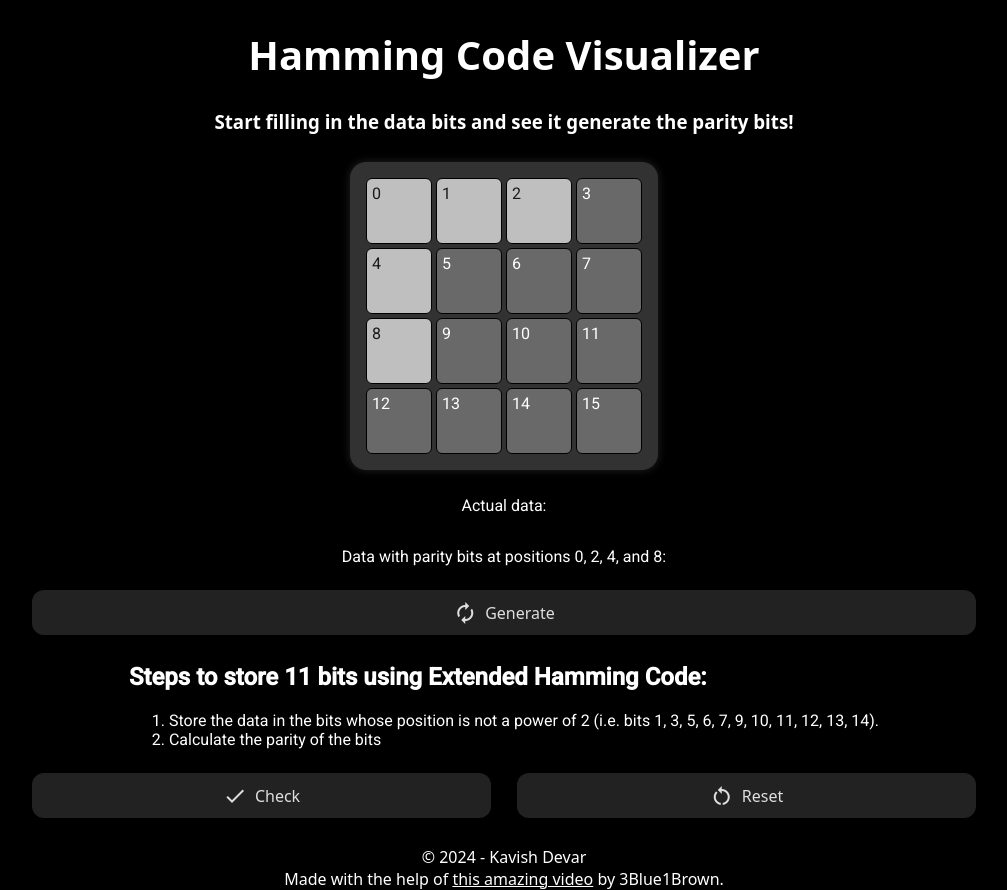
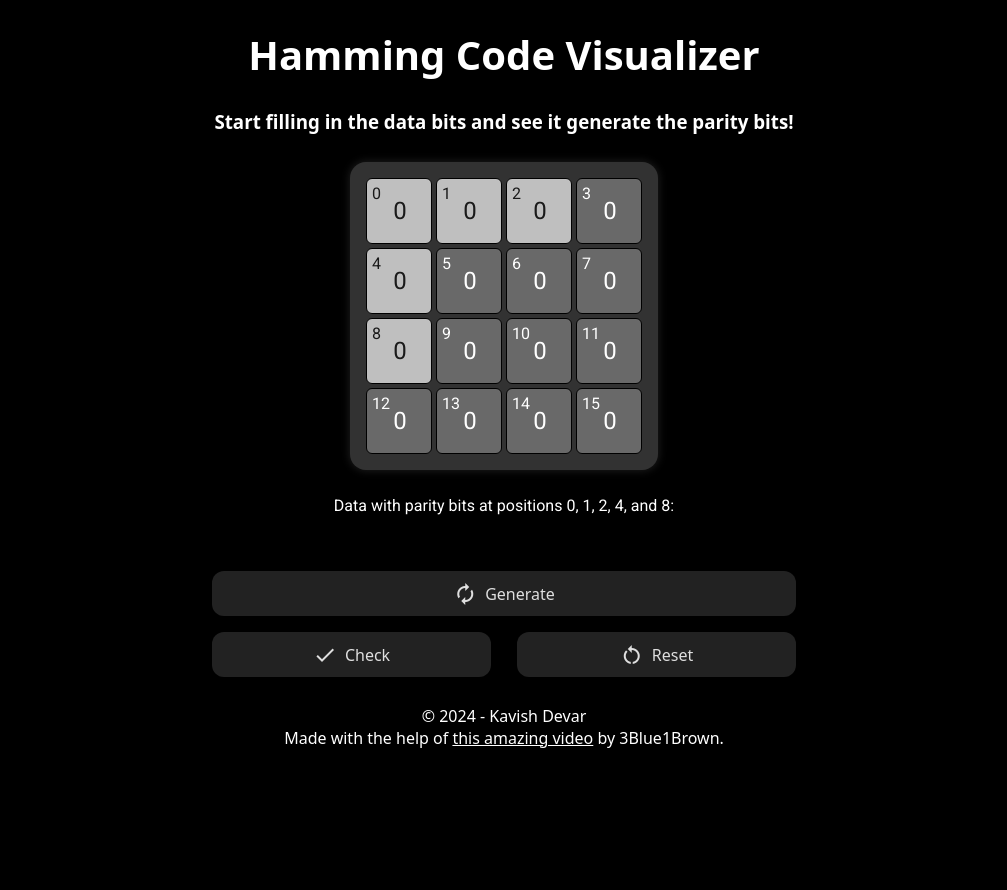
Before and after one commit to kavishdevar/angular-playground, an Angular app in the folder hammingcode/: page / in a window 1280 px wide. Shown: the whole page, without its empty margins (136-1143 px from the left). After the commit the page ends 827 px from the top, so only its background shows below. Built offline with nearby package versions, Linux system fonts and the light colour scheme.

Commit message:
fix hamming code generation, and still working on finding the errorbit

```diff
--- a/hammingcode/src/app/app.component.css
+++ b/hammingcode/src/app/app.component.css
@@ -14,8 +14,10 @@ h1 {
     text-align: center;
     margin-top: 20px;
     margin-bottom: 20px;
+
     a {
         color: #ffffff;
+
         &:visited {
             color: #ffffff;
         }
@@ -26,6 +28,7 @@ h1 {
     display: flex;
     justify-content: center;
 }
+
 .bits-grid {
     background-color: rgb(50 50 50);
     display: grid;
@@ -49,12 +52,15 @@ h1 {
     transition: background-color 0.3s, border-radius 0.3s, transform 0.3s;
     position: relative;
 
-    p{
+    p {
         font-size: 24px;
         text-align: center;
         margin-top: 10px;
         position: absolute;
-    };
+    }
+
+    ;
+
     input {
         height: 62px;
         width: 62px;
@@ -65,9 +71,15 @@ h1 {
         font-family: Roboto, "Helvetica Neue", sans-serif;
         font-size: 24px;
         text-align: center;
+
         &:focus {
             outline: none;
         }
+    }
+    input::-webkit-outer-spin-button,
+    input::-webkit-inner-spin-button {
+        -webkit-appearance: none;
+        margin: 0;
     }
     .bit-number {
         font-size: 16px;
@@ -89,6 +101,10 @@ h1 {
     color: rgb(26 26 26);
     border: 1px solid black;
     border-radius: 6px;
+
+    input {
+        color: rgb(26 26 26);
+    }
 }
 
 button {
@@ -123,6 +139,7 @@ button {
     margin-inline-start: 8px;
     vertical-align: middle;
 }
+
 .button-icon {
     display: inline-block;
     vertical-align: middle;
@@ -137,6 +154,16 @@ button {
     width: 100%;
 }
 
+.result {
+    display: flex;
+    justify-content: center;
+    margin-top: 20px;
+    margin-bottom: 20px;
+}
+
 :host {
     color: #ffffff;
+    display: block;
+    margin: auto;
+    max-width: 800px;
 }
--- a/hammingcode/src/app/app.component.html
+++ b/hammingcode/src/app/app.component.html
@@ -10,81 +10,78 @@
   <div class="bits-grid">
     <span class="bit parity">
       <p class="bit-number">0</p>
-      <input disabled class="bit-value" id="value0">
+      <input disabled class="bit-value" id="value0" value="0">
     </span>
     <span class="bit parity">
       <p class="bit-number">1</p>
-      <input disabled class="bit-value" id="value1">
+      <input disabled class="bit-value" id="value1" value="0">
     </span>
     <span class="bit parity">
       <p class="bit-number">2</p>
-      <input disabled class="bit-value" id="value2">
+      <input disabled class="bit-value" id="value2" value="0">
     </span>
     <span class="bit">
       <p class="bit-number">3</p>
-      <input pattern="[0-1]{1}" autocomplete="off" maxlength="1" class="bit-value" id="value3">
+      <input type="number" value="0" min="0" max="1" autocomplete="off" class="bit-value" id="value3">
     </span>
     <span class="bit parity">
       <p class="bit-number">4</p>
-      <input disabled class="bit-value" id="value4">
+      <input disabled class="bit-value" id="value4" value="0">
     </span>
     <span class="bit">
       <p class="bit-number">5</p>
-      <input pattern="[0-1]{1}" autocomplete="off" maxlength="1" class="bit-value" id="value5">
+      <input type="number" value="0" min="0" max="1" autocomplete="off" class="bit-value" id="value5">
     </span>
     <span class="bit">
       <p class="bit-number">6</p>
-      <input pattern="[0-1]{1}" autocomplete="off" maxlength="1" class="bit-value" id="value6">
+      <input type="number" value="0" min="0" max="1" autocomplete="off" class="bit-value" id="value6">
     </span>
     <span class="bit">
       <p class="bit-number">7</p>
-      <input pattern="[0-1]{1}" autocomplete="off" maxlength="1" class="bit-value" id="value7">
+      <input type="number" value="0" min="0" max="1" autocomplete="off" class="bit-value" id="value7">
     </span>
     <span class="bit parity">
       <p class="bit-number">8</p>
-      <input disabled class="bit-value" id="value8">
+      <input disabled class="bit-value" id="value8" value="0">
     </span>
     <span class="bit">
       <p class="bit-number">9</p>
-      <input pattern="[0-1]{1}" autocomplete="off" maxlength="1" class="bit-value" id="value9">
+      <input type="number" value="0" min="0" max="1" autocomplete="off" class="bit-value" id="value9">
     </span>
     <span class="bit">
       <p class="bit-number">10</p>
-      <input pattern="[0-1]{1}" autocomplete="off" maxlength="1" class="bit-value" id="value10">
+      <input type="number" value="0" min="0" max="1" autocomplete="off" class="bit-value" id="value10">
     </span>
     <span class="bit">
       <p class="bit-number">11</p>
-      <input pattern="[0-1]{1}" autocomplete="off" maxlength="1" class="bit-value" id="value11">
+      <input type="number" value="0" min="0" max="1" autocomplete="off" class="bit-value" id="value11">
     </span>
     <span class="bit">
       <p class="bit-number">12</p>
-      <input pattern="[0-1]{1}" autocomplete="off" maxlength="1" class="bit-value" id="value12">
+      <input type="number" value="0" min="0" max="1" autocomplete="off" class="bit-value" id="value12">
     </span>
     <span class="bit">
       <p class="bit-number">13</p>
-      <input pattern="[0-1]{1}" autocomplete="off" maxlength="1" class="bit-value" id="value13">
+      <input type="number" value="0" min="0" max="1" autocomplete="off" class="bit-value" id="value13">
     </span>
     <span class="bit">
       <p class="bit-number">14</p>
-      <input pattern="[0-1]{1}" autocomplete="off" maxlength="1" class="bit-value" id="value14">
+      <input type="number" value="0" min="0" max="1" autocomplete="off" class="bit-value" id="value14">
     </span>
     <span class="bit">
       <p class="bit-number">15</p>
-      <input pattern="[0-1]{1}" autocomplete="off" maxlength="1" class="bit-value" id="value15">
+      <input type="number" value="0" min="0" max="1" autocomplete="off" class="bit-value" id="value15">
     </span>
   </div>
 </div>
 
 <div class="flex">
+  <div class="flex-break"></div>
   <p>
-    Actual data:
-    <span id="databits"></span>
+    Data with parity bits at positions 0, 1, 2, 4, and 8:<br>
+    <span id="result"></span>
   </p>
   <div class="flex-break"></div>
-  <p>
-    Data with parity bits at positions 0, 2, 4, and 8:
-    <span id="result"></span>
-  </p>
   <p id="check-verdict"></p>
 </div>
 
@@ -94,13 +91,13 @@
     <label class="button-label">Generate</label>
   </button>
   <div class="flex-break"></div>
-  <span id="steps">
+  <!-- <span id="steps">
     <h2>Steps to store 11 bits using Extended Hamming Code:</h2>
     <ol>
       <li>Store the data in the bits whose position is not a power of 2 (i.e. bits 1, 3, 5, 6, 7, 9, 10, 11, 12, 13, 14).</li>
       <li>Calculate the parity of the bits </li>
     </ol>
-  </span>
+  </span> -->
   <div class="flex-break"></div>
   <div class="button-grid">
     <button (click)="checkData()">
```
Also changed, not shown: hammingcode/src/app/app.component.ts (+75 -30 lines).
